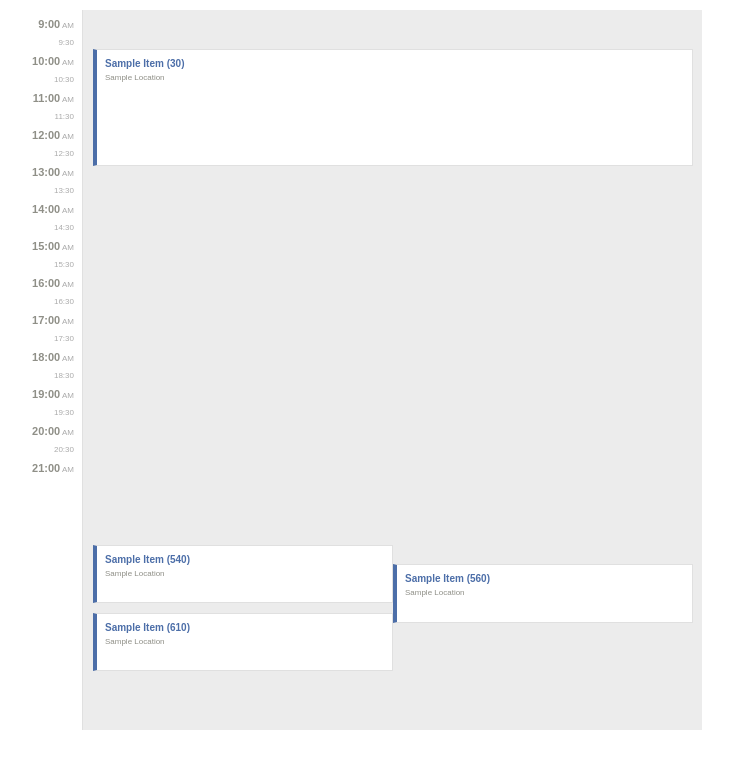
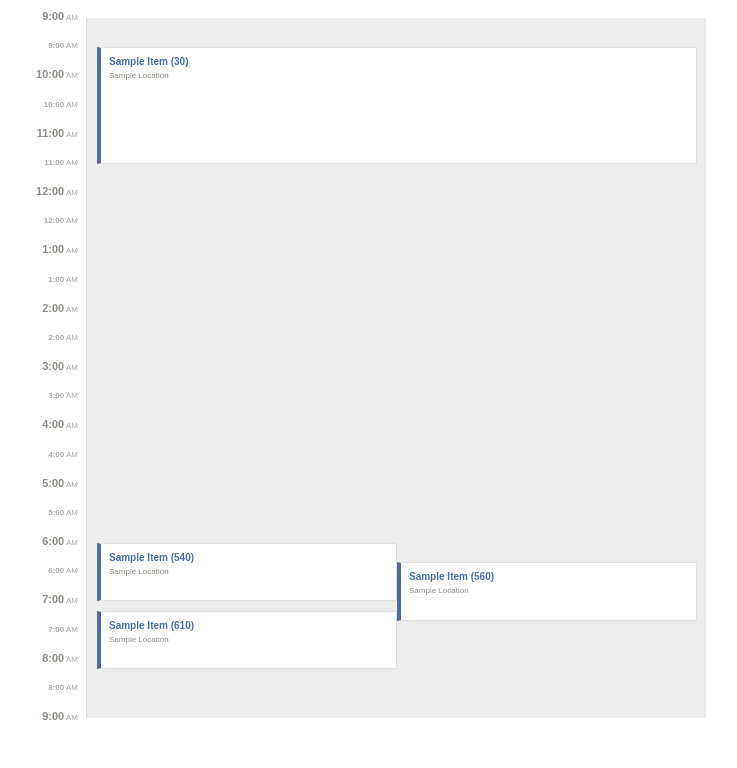
Before and after one commit to adrienjoly/calendar-renderer, a React (Create React App) app in the folder calendar-renderer/: page / in a window 1280 px wide. Shown: the top 768 px of the page, without its empty margins (273-1010 px from the left). Built offline with nearby package versions, Linux system fonts and the light colour scheme; the HTML template or start-up script is replaced by a standard one.

Commit message:
aligned hours on axis

```diff
--- a/calendar-renderer/src/Calendar.css
+++ b/calendar-renderer/src/Calendar.css
@@ -5,14 +5,20 @@
 
 .Calendar-axis {
   float: left;
+  position: relative;
   text-align: right;
   margin-right: 8px;
+  width: 50px;
+  height: 700px;
 }
 
 .Calendar-axis-hour,
 .Calendar-axis-half {
+  position: absolute;
   color: #aaa; /* todo */
   font-size: 8px;
+  margin: 0;
+  width: 100%;
 }
 
 .Calendar-axis-hour b {
@@ -20,9 +26,14 @@
   font-size: 11px;
 }
 
+.Calendar-axis-half {
+  margin-top: 2px;
+}
+
 .Calendar-container {
   float: left;
   position: relative;
+  margin-top: 8px; /* to align with hours on axis */
   box-sizing: border-box;
   background-color: #ececec;
   border-left: 1px solid #e0e0e0;
--- a/calendar-renderer/src/Calendar.js
+++ b/calendar-renderer/src/Calendar.js
@@ -1,26 +1,36 @@
 import React, { Component } from 'react';
 import './Calendar.css';
 
-const DAY_START = 9 * 60; // in minutes => 9am
-const DAY_END = 21 * 60; // in minutes => 9pm
+const DAY_START_HR = 9; // 9am
+const DAY_END_HR = 21; // 9pm
+const DAY_START = DAY_START_HR * 60; // => in minutes
+const DAY_END = DAY_END_HR * 60; // => in minutes
 const CONTAINER_WIDTH = 600; // not including padding
 const CONTAINER_HEIGHT = 700; // not including padding
 const CONTAINER_PADDING = 10; // in px
 
 // computed constants
 
-const HOURS_PER_DAY = DAY_END - DAY_START;
-const PIXELS_PER_MINUTE = CONTAINER_HEIGHT / HOURS_PER_DAY;
+const MINUTES_PER_DAY = DAY_END - DAY_START;
+const PIXELS_PER_MINUTE = CONTAINER_HEIGHT / MINUTES_PER_DAY;
 
 const containerStyle = {
   width: CONTAINER_WIDTH + 2 * CONTAINER_PADDING,
-  height: CONTAINER_HEIGHT + 2 * CONTAINER_PADDING,
+  height: CONTAINER_HEIGHT,
   padding: CONTAINER_PADDING,
 };
 
+const getHourClassName = hour =>
+  Number.isInteger(hour) ? 'Calendar-axis-hour' : 'Calendar-axis-half';
+
+const styleHourOnAxis = hour => ({
+  height: 30 * PIXELS_PER_MINUTE,
+  top: (hour - DAY_START_HR) * 60 * PIXELS_PER_MINUTE,
+});
+
 const styleLaidEvent = event => ({
   height: (event.end - event.start) * PIXELS_PER_MINUTE,
-  top: CONTAINER_PADDING + event.start * PIXELS_PER_MINUTE,
+  top: event.start * PIXELS_PER_MINUTE,
   left: CONTAINER_PADDING + CONTAINER_WIDTH * (event.pos / event.len),
   width: CONTAINER_WIDTH / event.len,
 });
@@ -77,13 +87,15 @@ const renderEvents = events =>
 const renderAxis = () => {
   const hours = createRange(2 * DAY_START / 60, 2 * DAY_END / 60)
     .map(v => v / 2)
-    .map((v, i) => {
-      if (Number.isInteger(v)) {
-        return <p key={i} className="Calendar-axis-hour"><b>{v}:00</b> AM</p> /* todo: AM / PM */
-      } else {
-        return <p key={i} className="Calendar-axis-half">{Math.floor(v)}:30</p>
-      }
-    });
+    .map((hour, i) => (
+      <p
+        key={i}
+        className={getHourClassName(hour)}
+        style={styleHourOnAxis(hour)}
+      >
+        <b>{1 + (Math.floor(hour) - 1) % 12}:00</b> AM
+      </p> /* todo: 00/30 and AM/PM */
+    ));
   console.log(hours);
   return (
     <div className="Calendar-axis">
```
